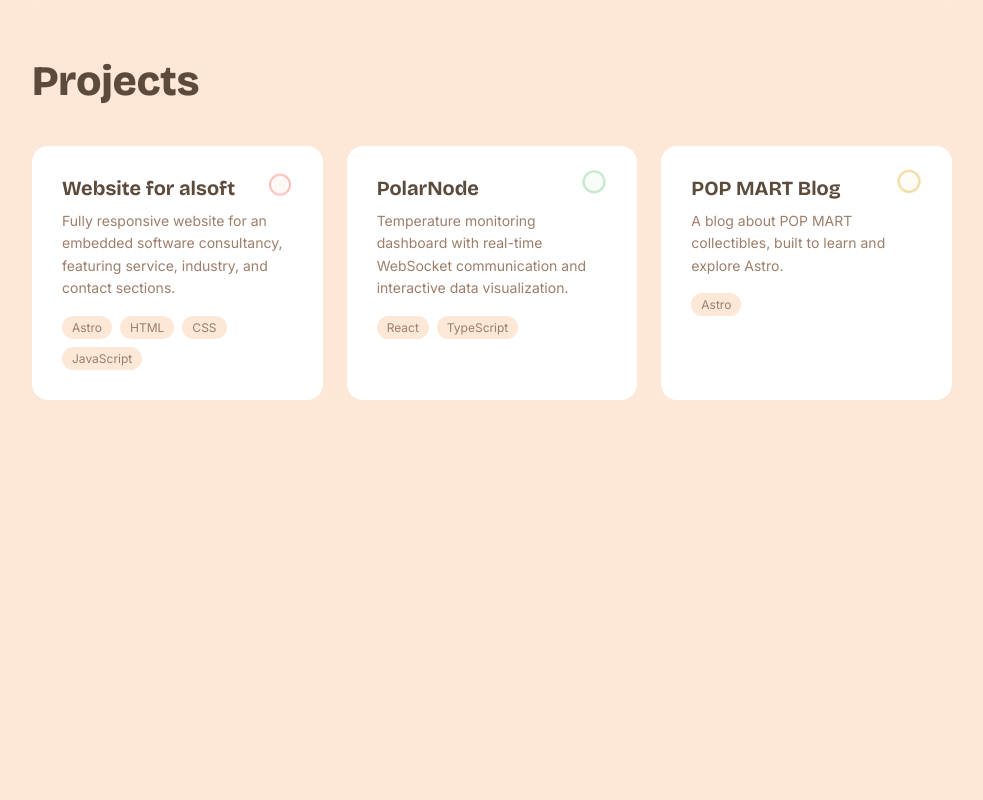
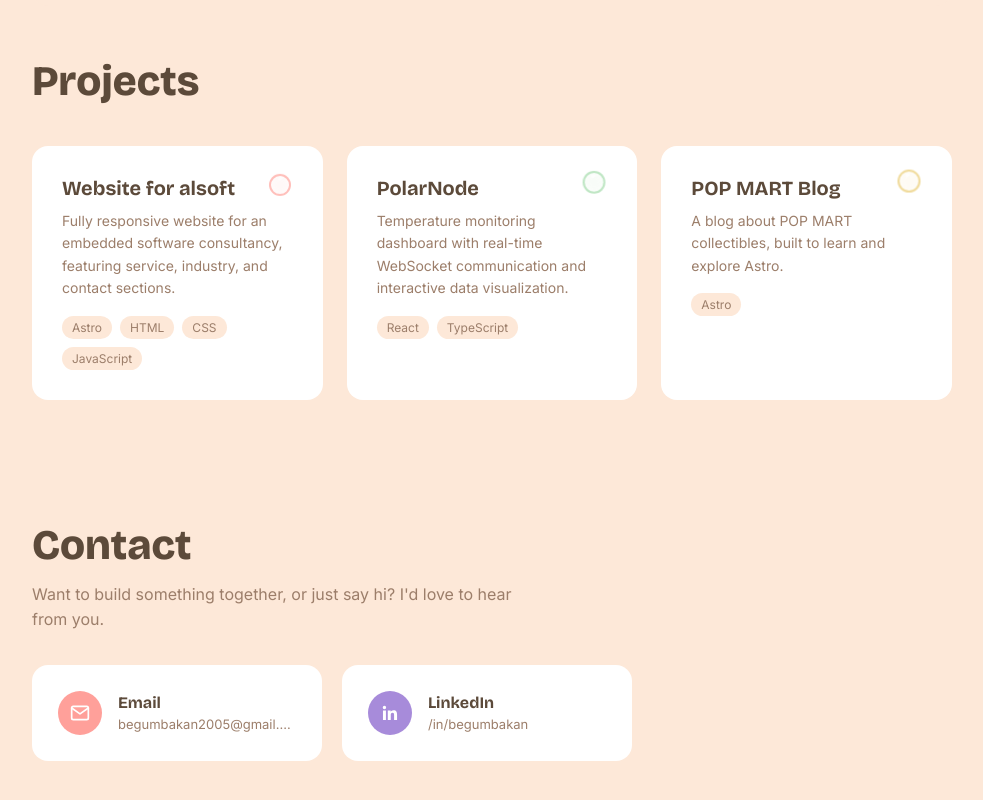
Before and after one commit to begumbakan/begum.link, a React (Vite) app: page / in a window 1280 px wide. Shown: the part 1188-1988 px from the top of the page, without its empty margins (148-1131 px from the left). Before the commit the page ends 1668 px from the top, so only its background shows below. Built offline with nearby package versions, Linux system fonts and the light colour scheme.

Commit message:
Add Contact section

```diff
--- a/src/App.css
+++ b/src/App.css
@@ -116,6 +116,7 @@
   align-items: center;
   justify-content: center;
   cursor: pointer;
+  z-index: 4;
   animation: float 5s ease-in-out 0.5s infinite;
 }
 
@@ -744,6 +745,95 @@
   animation: pop 0.4s ease-out forwards !important;
 }
 
+#contact {
+  padding: 40px 40px 100px;
+  max-width: 1000px;
+  margin: 0 auto;
+}
+
+#contact h2 {
+  font-family: 'Bricolage Grotesque', sans-serif;
+  font-size: 42px;
+  font-weight: 800;
+  color: var(--text);
+  margin-bottom: 12px;
+}
+
+.contact-intro {
+  font-family: 'Inter', sans-serif;
+  font-size: 16px;
+  color: var(--text-light);
+  line-height: 1.6;
+  max-width: 480px;
+  margin-bottom: 32px;
+}
+
+.contact-grid {
+  display: grid;
+  grid-template-columns: repeat(auto-fit, minmax(240px, 1fr));
+  gap: 20px;
+  max-width: 600px;
+}
+
+.contact-card {
+  display: flex;
+  align-items: center;
+  gap: 16px;
+  padding: 24px;
+  border-radius: 16px;
+  background: white;
+  text-decoration: none;
+  color: var(--text);
+  border: 2px solid transparent;
+  transition: border-color 0.2s ease, transform 0.2s ease;
+}
+
+.contact-card:hover {
+  border-color: var(--text-light);
+  transform: translateY(-4px);
+}
+
+.contact-card-icon {
+  flex-shrink: 0;
+  width: 44px;
+  height: 44px;
+  border-radius: 50%;
+  display: flex;
+  align-items: center;
+  justify-content: center;
+  color: white;
+}
+
+.contact-card-icon-coral {
+  background: var(--coral);
+}
+
+.contact-card-icon-violet {
+  background: var(--violet);
+}
+
+.contact-card-text {
+  display: flex;
+  flex-direction: column;
+  gap: 4px;
+  min-width: 0;
+}
+
+.contact-card-label {
+  font-family: 'Bricolage Grotesque', sans-serif;
+  font-size: 16px;
+  font-weight: 700;
+}
+
+.contact-card-value {
+  font-family: 'Inter', sans-serif;
+  font-size: 13px;
+  color: var(--text-light);
+  overflow: hidden;
+  text-overflow: ellipsis;
+  white-space: nowrap;
+}
+
 @media (max-width: 768px) {
   nav {
     padding: 16px 20px;
@@ -754,13 +844,23 @@
   }
 
   .hero {
-    height: 500px;
+    height: 400px;
+    padding: 48px 24px 32px;
+  }
+
+  .hero h1 {
+    font-size: 40px;
+    margin-bottom: 12px;
+  }
+
+  .hero p {
+    font-size: 16px;
   }
 
   .character-bubble {
     right: 10%;
     top: auto;
-    bottom: 20px;
+    bottom: 16px;
   }
 
   .bubble:nth-child(4),
@@ -819,4 +919,16 @@
   #projects h2 {
     font-size: 32px;
   }
+
+  #contact {
+    padding: 32px 20px 60px;
+  }
+
+  #contact h2 {
+    font-size: 32px;
+  }
+
+  .contact-card {
+    padding: 20px;
+  }
 }
--- a/src/App.jsx
+++ b/src/App.jsx
@@ -2,6 +2,7 @@
 import Bubbles from './Bubbles'
 import About from './About'
 import Projects from './Projects'
+import Contact from './Contact'
 import DropTransition from './DropTransition'
 import BlindBox from './BlindBox'
 import SpeechBubble from './SpeechBubble'
@@ -224,6 +225,7 @@
 
     <About />
     <Projects hint={!!charStartPos} />
+    <Contact />
   </>
   )
 }
--- a/src/Character.jsx
+++ b/src/Character.jsx
@@ -97,6 +97,21 @@
       }
     }
   }, [])
+
+  useEffect(() => {
+    const el = joystickBaseRef.current
+    if (!el) return
+    el.addEventListener('touchstart', handleJoystickStart, { passive: false })
+    el.addEventListener('touchmove', handleJoystickMove, { passive: false })
+    el.addEventListener('touchend', handleJoystickEnd)
+    el.addEventListener('touchcancel', handleJoystickEnd)
+    return () => {
+      el.removeEventListener('touchstart', handleJoystickStart)
+      el.removeEventListener('touchmove', handleJoystickMove)
+      el.removeEventListener('touchend', handleJoystickEnd)
+      el.removeEventListener('touchcancel', handleJoystickEnd)
+    }
+  }, [handleJoystickStart, handleJoystickMove, handleJoystickEnd])
 
   useEffect(() => {
     const loop = (timestamp) => {
@@ -269,10 +284,6 @@
       <div
         className="joystick-base"
         ref={joystickBaseRef}
-        onTouchStart={handleJoystickStart}
-        onTouchMove={handleJoystickMove}
-        onTouchEnd={handleJoystickEnd}
-        onTouchCancel={handleJoystickEnd}
       >
         <div
           className="joystick-handle"
--- /dev/null
+++ b/src/Contact.jsx
@@ -0,0 +1,46 @@
+function MailIcon() {
+  return (
+    <svg viewBox="0 0 24 24" width="20" height="20" fill="none" stroke="currentColor" strokeWidth="2" strokeLinecap="round" strokeLinejoin="round">
+      <rect x="2" y="4" width="20" height="16" rx="2" />
+      <path d="m22 6-10 7L2 6" />
+    </svg>
+  )
+}
+
+function LinkedInIcon() {
+  return (
+    <svg viewBox="0 0 24 24" width="20" height="20" fill="currentColor">
+      <path d="M20.45 20.45h-3.55v-5.57c0-1.33-.02-3.04-1.85-3.04-1.85 0-2.14 1.45-2.14 2.94v5.67H9.36V9h3.41v1.56h.05c.48-.9 1.64-1.85 3.38-1.85 3.61 0 4.28 2.38 4.28 5.47v6.27ZM5.34 7.43a2.06 2.06 0 1 1 0-4.12 2.06 2.06 0 0 1 0 4.12ZM7.12 20.45H3.56V9h3.56v11.45Z" />
+    </svg>
+  )
+}
+
+export default function Contact() {
+  return (
+    <section id="contact">
+      <h2>Contact</h2>
+      <p className="contact-intro">Want to build something together, or just say hi? I'd love to hear from you.</p>
+      <div className="contact-grid">
+        <a className="contact-card" href="mailto:begumbakan2005@gmail.com">
+          <span className="contact-card-icon contact-card-icon-coral"><MailIcon /></span>
+          <span className="contact-card-text">
+            <span className="contact-card-label">Email</span>
+            <span className="contact-card-value">begumbakan2005@gmail.com</span>
+          </span>
+        </a>
+        <a
+          className="contact-card"
+          href="https://www.linkedin.com/in/begumbakan/"
+          target="_blank"
+          rel="noopener noreferrer"
+        >
+          <span className="contact-card-icon contact-card-icon-violet"><LinkedInIcon /></span>
+          <span className="contact-card-text">
+            <span className="contact-card-label">LinkedIn</span>
+            <span className="contact-card-value">/in/begumbakan</span>
+          </span>
+        </a>
+      </div>
+    </section>
+  )
+}
```
